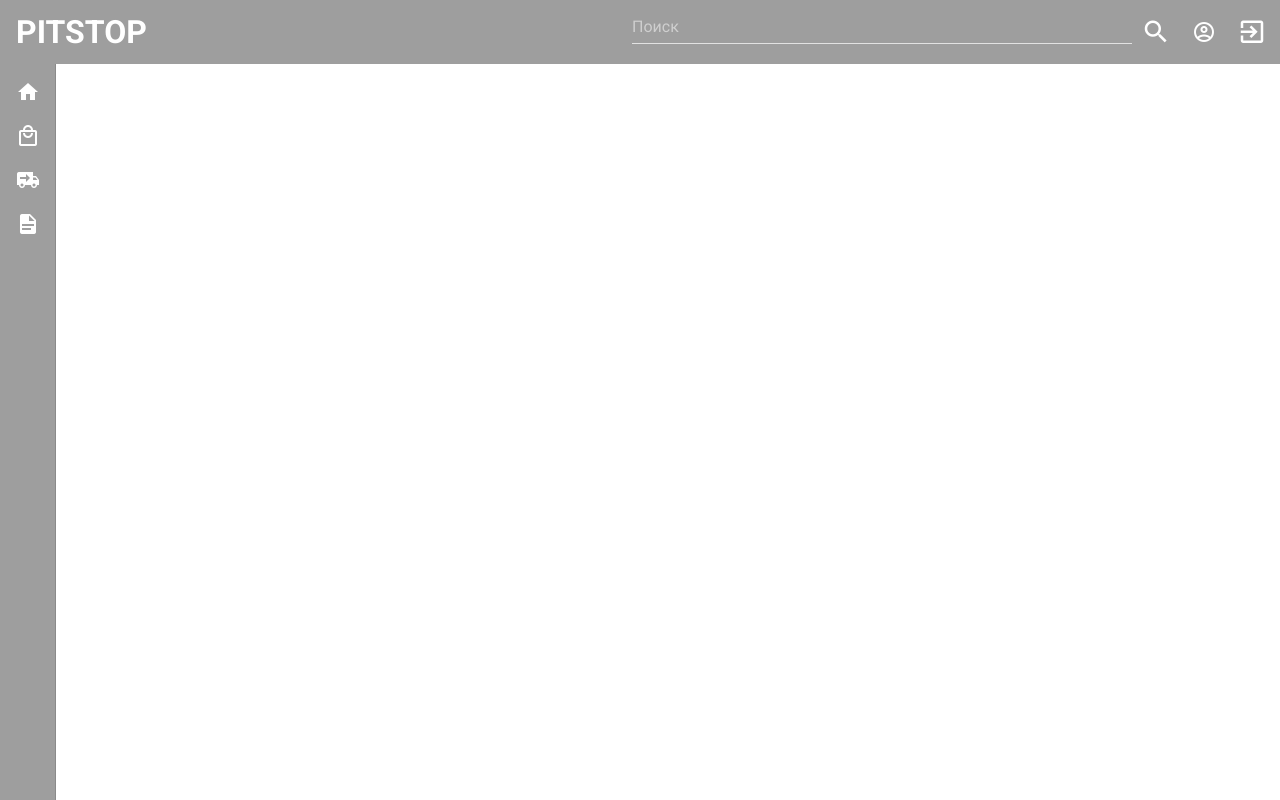
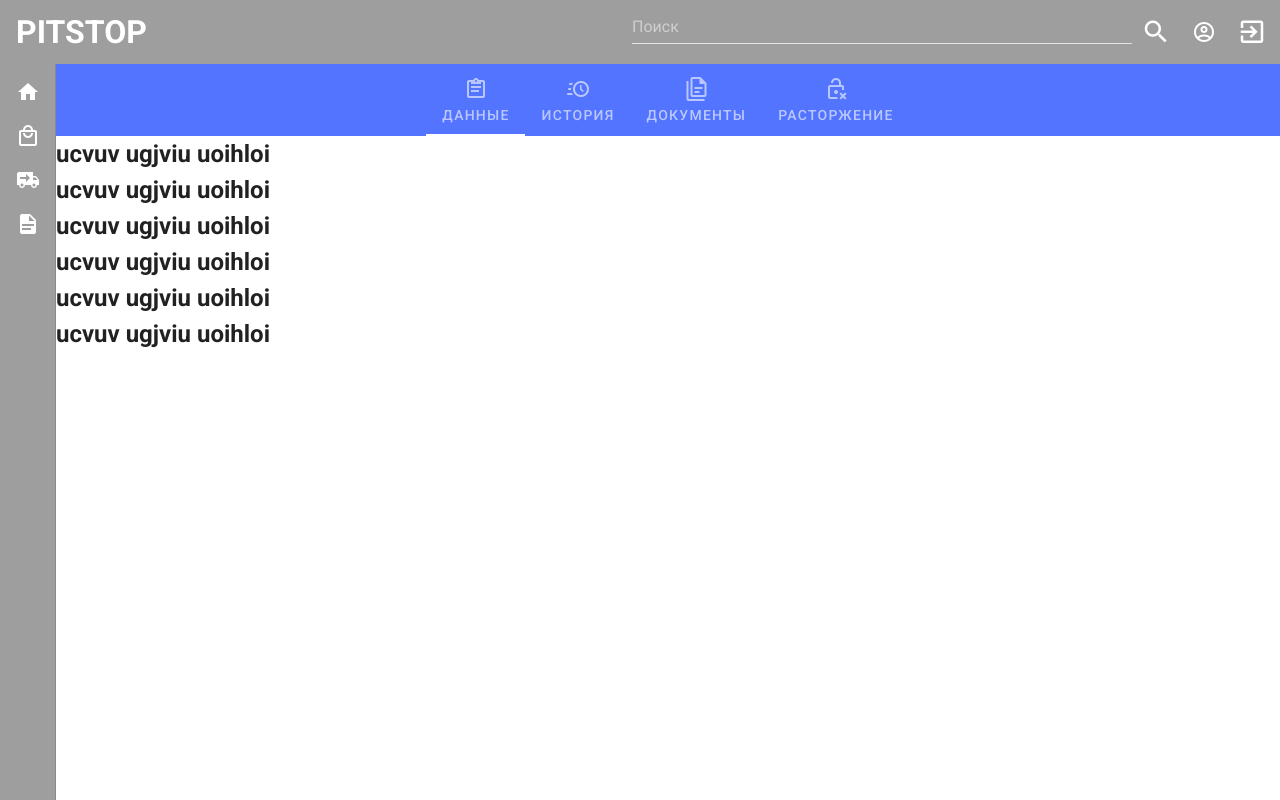
Before and after one commit to katyagibova/pitstop-contract-front, a Vue app in the folder pitstop-contract-front/: page /history in a window 1280 px wide. Built offline with nearby package versions, Linux system fonts and the light colour scheme.

Commit message:
tab switching doesn't work

```diff
--- /dev/null
+++ b/pitstop-contract-front/src/components/ContractTable/ContractCard/ContractHistory/index.vue
@@ -0,0 +1,25 @@
+<template>
+  <div >
+    <h2>ucvuv ugjviu uoihloi</h2>
+    <h2>ucvuv ugjviu uoihloi</h2>
+    <h2>ucvuv ugjviu uoihloi</h2>
+    <h2>ucvuv ugjviu uoihloi</h2>
+    <h2>ucvuv ugjviu uoihloi</h2>
+    <h2>ucvuv ugjviu uoihloi</h2>
+
+  </div>
+</template>
+
+<script>
+
+export default {
+  name: 'ContractHistory',
+  components: {
+  }
+}
+</script>
+
+<style lang="scss" scoped>
+
+
+</style>
--- a/pitstop-contract-front/src/components/ContractTable/ContractCard/index.vue
+++ b/pitstop-contract-front/src/components/ContractTable/ContractCard/index.vue
@@ -1,5 +1,5 @@
 <template>
-    <v-card>
+    <div>
 
       <v-tabs
       v-model="tab"
@@ -14,6 +14,7 @@
         v-for="(item, i) in tabs"
         :key="i"
         :to="item.to"
+        :href="'#tab-' + i"
         exact
         >
           {{ item.label }}
@@ -22,7 +23,7 @@
 
       </v-tabs>
 
-      <v-tabs-items v-model="tab">
+      <v-tabs-items>
         <v-tab-item
           v-for="i in tabs"
           :key="i"
@@ -37,7 +38,7 @@
       </v-tabs-items>
 
       <router-view />
-    </v-card>
+    </div>
 </template>
 
 <script>
--- a/pitstop-contract-front/src/router/index.js
+++ b/pitstop-contract-front/src/router/index.js
@@ -18,19 +18,23 @@ const routes = [
   },
   {
     path: "/contract-details/:contractID",
+    name: 'ContractCard',
     component: () => import("@/components/ContractTable/ContractCard"),
 
     children: [
       {
         path: "/",
+        name: 'ContractData',
         component: () => import("@/components/ContractTable/ContractCard/ContractData"),
       },
-      // {
-      //   path: "/history",
-      //   component: () => import("@/components/ProductDetails/Warehouses"),
-      // },
+      {
+        path: "/history",
+        name: 'ContractHistory',
+        component: () => import("@/components/ContractTable/ContractCard/ContractHistory"),
+      },
       {
         path: "/documents",
+        name: 'ContractDocuments',
         component: () => import("@/components/ContractTable/ContractCard/ContractDocuments"),
       },
       // {
```
